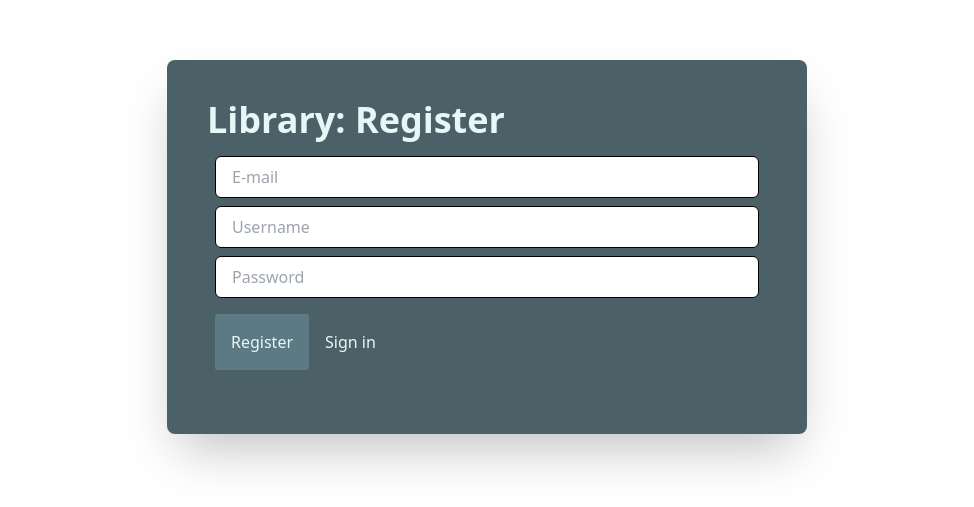
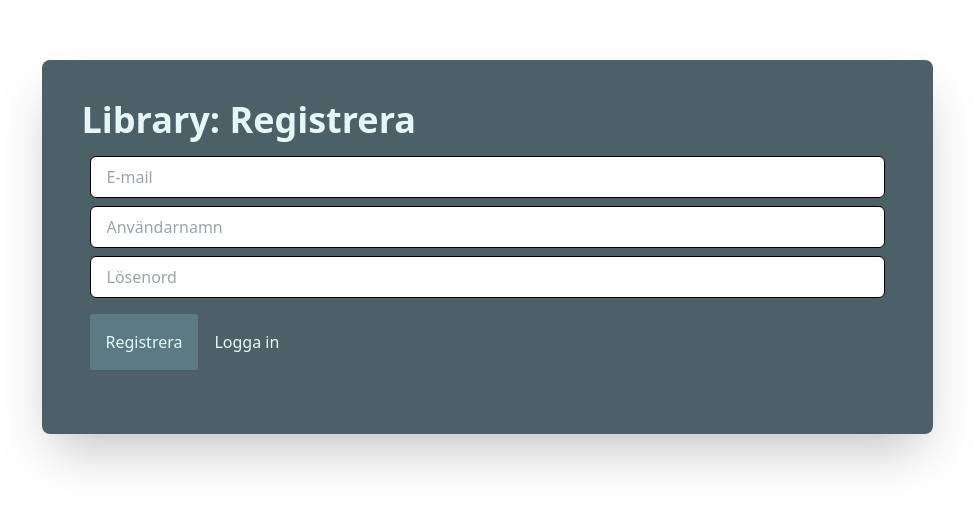
Before and after one commit to Soderbom/dsd_lib, a React (Create React App) app: page /register in a window 1280 px wide. Shown: the part 153-660 px from the top of the page, without its empty margins (153-1127 px from the left). Built offline with nearby package versions, Linux system fonts and the light colour scheme; no server answers.

Commit message:
Login/register size/language

```diff
--- a/src/components/Login.js
+++ b/src/components/Login.js
@@ -37,7 +37,7 @@ const Login = ({setAuth}) => {
                 setAuth(true);
                 setErrorMessage("");
             } else {
-                setErrorMessage("Invalid credentials.");
+                setErrorMessage("Felaktiga uppgifter.");
             }
 
         } catch (err) {
@@ -47,19 +47,19 @@ const Login = ({setAuth}) => {
 
     return (
         <Fragment>
-            <div className="flex flex-col min-h-screen justify-center items-center ">
+            <div className="flex flex-col min-h-screen justify-center items-center">
 
-                <div className="border-1 border-cwhite rounded-lg p-10 w-1/2 flex bg-greyish shadow-2xl">
+                <div className="border-1 border-cwhite rounded-lg p-10 flex bg-greyish shadow-2xl">
                     <div className="flex flex-col " >
-                    <h1 className="text-cwhite text-4xl font-bold">Library: Login</h1>
+                    <h1 className="text-cwhite text-4xl font-bold">Library: Logga in</h1>
                         <form className="" onSubmit={onSubmitForm}>
                             <div className="p-2">
                                 <input className="w-full px-4 py-2 mt-2 border rounded-md focus:outline-none focus:ring-1 focus:ring-cwhite" type="email" placeholder="E-mail" name="email" value={email} onChange={e => onChange(e)}/>
-                                <input className="w-full px-4 py-2 mt-2 border rounded-md focus:outline-none focus:ring-1 focus:ring-cwhite" type="password" placeholder="Password" name="password" value={password} onChange={e => onChange(e)} />
-                                {errorMessage && <div className="text-warning-red">{errorMessage}</div>}
+                                <input className="w-full px-4 py-2 mt-2 border rounded-md focus:outline-none focus:ring-1 focus:ring-cwhite" type="password" placeholder="Lösenord" name="password" value={password} onChange={e => onChange(e)} />
+                                {errorMessage && <div className="text-warning-red font-bold">{errorMessage}</div>}
                                 <div className="my-4">
-                                    <button className="p-4 bg-blueish rounded-sm hover:bg-lighter-green text-cwhite">Login</button>
-                                    <Link className="px-4 text-cwhite" to="/register">Register</Link>
+                                    <button className="p-4 bg-blueish rounded-sm hover:bg-lighter-green text-cwhite">Logga in</button>
+                                    <Link className="px-4 text-cwhite" to="/register">Registrera</Link>
                                 </div>
                             </div>
                         </form>
--- a/src/components/Register.js
+++ b/src/components/Register.js
@@ -37,7 +37,7 @@ const Register = ({setAuth}) => {
                 setAuth(true);
                 setErrorMessage("");
             } else {
-                setErrorMessage("Account creation failed.");
+                setErrorMessage("Något gick fel.");
             }
 
         } catch (err) {
@@ -48,18 +48,18 @@ const Register = ({setAuth}) => {
         <Fragment>
             <div className="flex flex-col min-h-screen justify-center items-center ">
 
-                <div className="border-1 border-cwhite rounded-lg p-10 w-1/2 flex bg-greyish shadow-2xl">
+                <div className="border-1 border-cwhite rounded-lg p-10 flex bg-greyish shadow-2xl">
                     <div className="flex flex-col " >
-                    <h1 className="text-cwhite text-4xl font-bold">Library: Register</h1>
+                    <h1 className="text-cwhite text-4xl font-bold">Library: Registrera</h1>
                         <form className="" onSubmit={onSubmitForm}>
                             <div className="p-2">
                                 <input className="w-full px-4 py-2 mt-2 border rounded-md focus:outline-none focus:ring-1 focus:ring-cwhite" type="email" name="email" placeholder="E-mail" value={email} onChange={e => onChange(e)}/>
-                                <input className="w-full px-4 py-2 mt-2 border rounded-md focus:outline-none focus:ring-1 focus:ring-cwhite" type="text" name="username" placeholder="Username" value={username} onChange={e => onChange(e)}/>
-                                <input className="w-full px-4 py-2 mt-2 border rounded-md focus:outline-none focus:ring-1 focus:ring-cwhite" type="password" name="password" placeholder="Password" value={password} onChange={e => onChange(e)}/>
-                                {errorMessage && <div className="text-warning-red">{errorMessage}</div>}
+                                <input className="w-full px-4 py-2 mt-2 border rounded-md focus:outline-none focus:ring-1 focus:ring-cwhite" type="text" name="username" placeholder="Användarnamn" value={username} onChange={e => onChange(e)}/>
+                                <input className="w-full px-4 py-2 mt-2 border rounded-md focus:outline-none focus:ring-1 focus:ring-cwhite" type="password" name="password" placeholder="Lösenord" value={password} onChange={e => onChange(e)}/>
+                                {errorMessage && <div className="text-warning-red font-bold">{errorMessage}</div>}
                                 <div className="my-4">
-                                    <button className="p-4 bg-blueish rounded-sm hover:bg-lighter-green text-cwhite">Register</button>
-                                    <Link className="px-4 text-cwhite" to="/login">Sign in</Link>
+                                    <button className="p-4 bg-blueish rounded-sm hover:bg-lighter-green text-cwhite">Registrera</button>
+                                    <Link className="px-4 text-cwhite" to="/login">Logga in</Link>
                                 </div>
                             </div>
                         </form>
```
